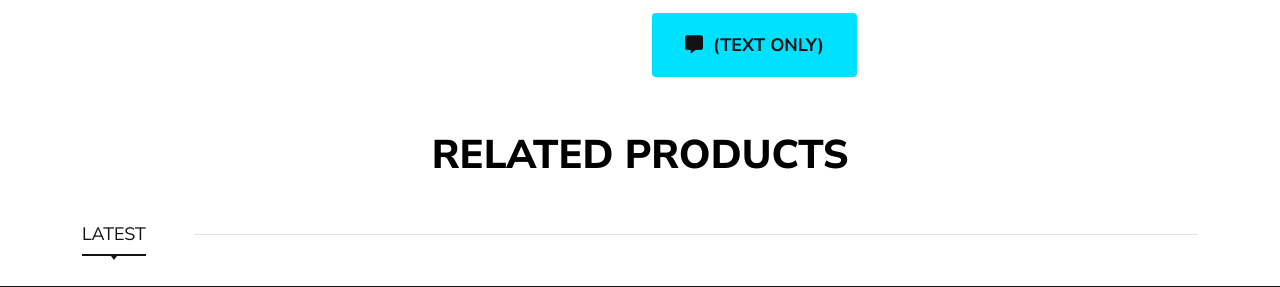
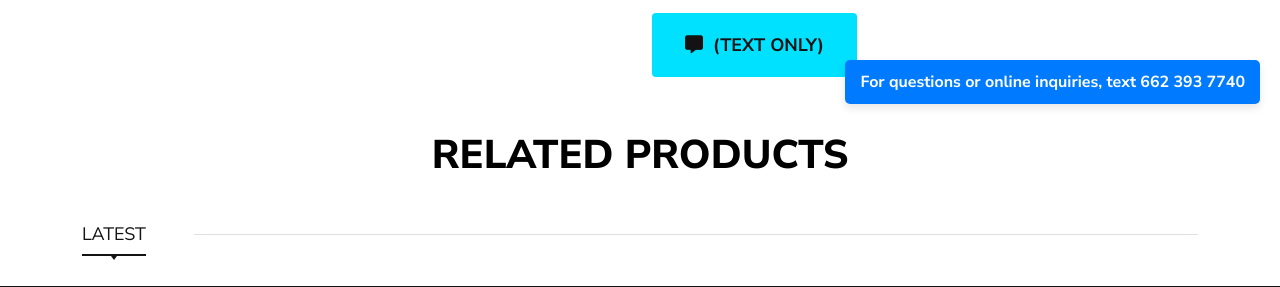
Before and after one commit to anuragkumar-code/firearm, a PHP site: page /product-details.php?id=1 in a window 1280 px wide. Shown: the part 676-963 px from the top of the page. Run offline with PHP 8.4, Linux system fonts and the light colour scheme; the visitor is signed in with stand-in values (Sample User, id 1); data that the repository does not hold is empty; some libraries are stand-ins or nearby versions.

Commit message:
first set of changes

```diff
--- a/admin/add-product.php
+++ b/admin/add-product.php
@@ -23,13 +23,13 @@
                                 <select class="form-select mb-3" name="typeOfProduct" id="typeOfProduct" required>
                                     <option label="Select type"></option>
                                     <option value="New">New</option>
-                                    <option value="Old">Old</option>
+                                    <option value="Used">Used</option>
                                 </select>
                             </div>
                             <div class="mb-2 col-md-4">
                                 <label for="inventoryNumber" class="form-label"><b>Inventory No. <span class="text-danger">*</span></b></label>
                                 <div class="input-group">
-                                    <input required type="text" class="form-control" name="inventoryNumber" id="inventoryNumber">
+                                    <input required type="text" class="form-control" placeholder="Enter inventory number" name="inventoryNumber" id="inventoryNumber">
                                 </div>
                             </div>
                             <div class="mb-2 col-md-4">
--- a/functions/product/category-filter.php
+++ b/functions/product/category-filter.php
@@ -34,7 +34,10 @@ while ($productRow = $productsResult->fetch_assoc()) {
         $html .= '          <span class="product-badge">new</span>';
     }
     $html .= '          <div class="product-img">';
-    $html .= '              <img src="admin/product_images/' . htmlspecialchars($productRow['master_image']) . '" alt="' . htmlspecialchars($productRow['manufacturer']) . '">';
+
+    $imageSrc = !empty($productRow['master_image']) ? 'admin/product_images/' . htmlspecialchars($productRow['master_image']) : 'admin/product_images/error.png';
+
+    $html .= '              <img src="' . $imageSrc . '" alt="' . htmlspecialchars($productRow['manufacturer']) . '">';
     $html .= '          </div>';
     $html .= '          <div class="product-content d-flex justify-content-between align-items-center mb-4">';
     $html .= '              <span><b>' . htmlspecialchars($productRow['manufacturer']) . '</b></span>';
--- a/product-details.php
+++ b/product-details.php
@@ -60,6 +60,26 @@ while($productImageData = $resultImage->fetch_assoc()){
     scrollbar-width: thin;
 }
 
+.fixed-flag {
+    position: fixed;
+    bottom: 20px;
+    right: 20px;
+    background-color: #007bff;
+    color: white;
+    padding: 10px 15px;
+    border-radius: 5px;
+    font-size: 1rem;
+    z-index: 1000;
+    box-shadow: 0px 4px 8px rgba(0, 0, 0, 0.1);
+    cursor: pointer;
+}
+
+.fixed-flag:hover {
+    background-color: #0056b3;
+}
+
+
+
 
 </style>
     <main id="main-content" class="position-relative">
@@ -110,6 +130,7 @@ while($productImageData = $resultImage->fetch_assoc()){
                     </div>
                     <div class="col-lg-6">
                         <div class="d-flex flex-column align-items-start gap-3">
+
                             <h2 class="product-title"><?php echo $productData['manufacturer']; ?></h2>
                             <h5 class="order-id"><b>Inventory No. : </b><?php echo $productData['inventory_number']; ?></h5>
                             <h5 class="order-id"><?php echo $productData['short_description']; ?></h5>
@@ -149,6 +170,7 @@ while($productImageData = $resultImage->fetch_assoc()){
                             <div class="d-flex gap-3">
                                 <a href="javascript:void(0)" class="primary-btn"><i class="fa fa-message"></i><?php echo $mobile; ?> (Text Only)</a>
                             </div>
+
                         </div>
                     </div>
                 </div>
@@ -199,6 +221,10 @@ while($productImageData = $resultImage->fetch_assoc()){
                 </div>
             </div>
         </section>
+
+        <div class="fixed-flag">
+            <strong>For questions or online inquiries, text 662 393 7740</strong>
+        </div>
     </main>
 
 
```
Also changed, not shown: admin/edit-product.php (+7 -6 lines).
